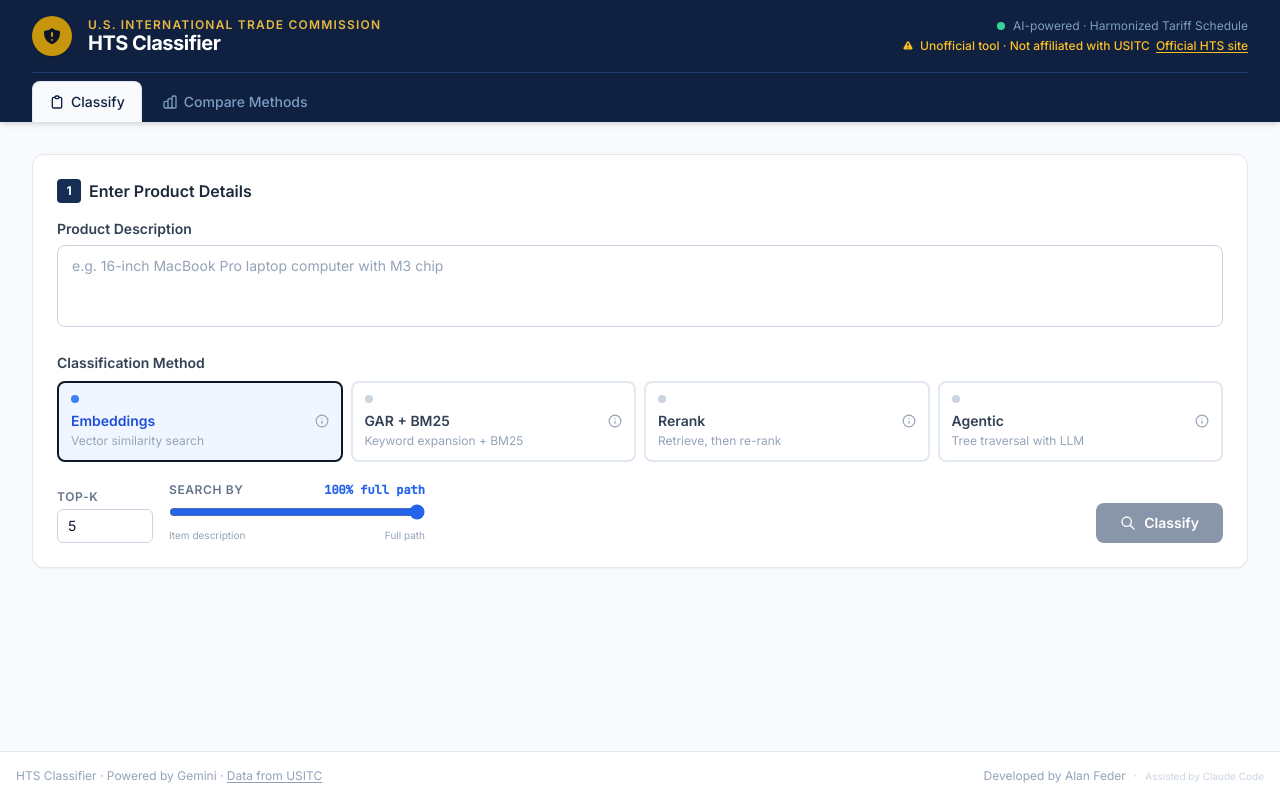
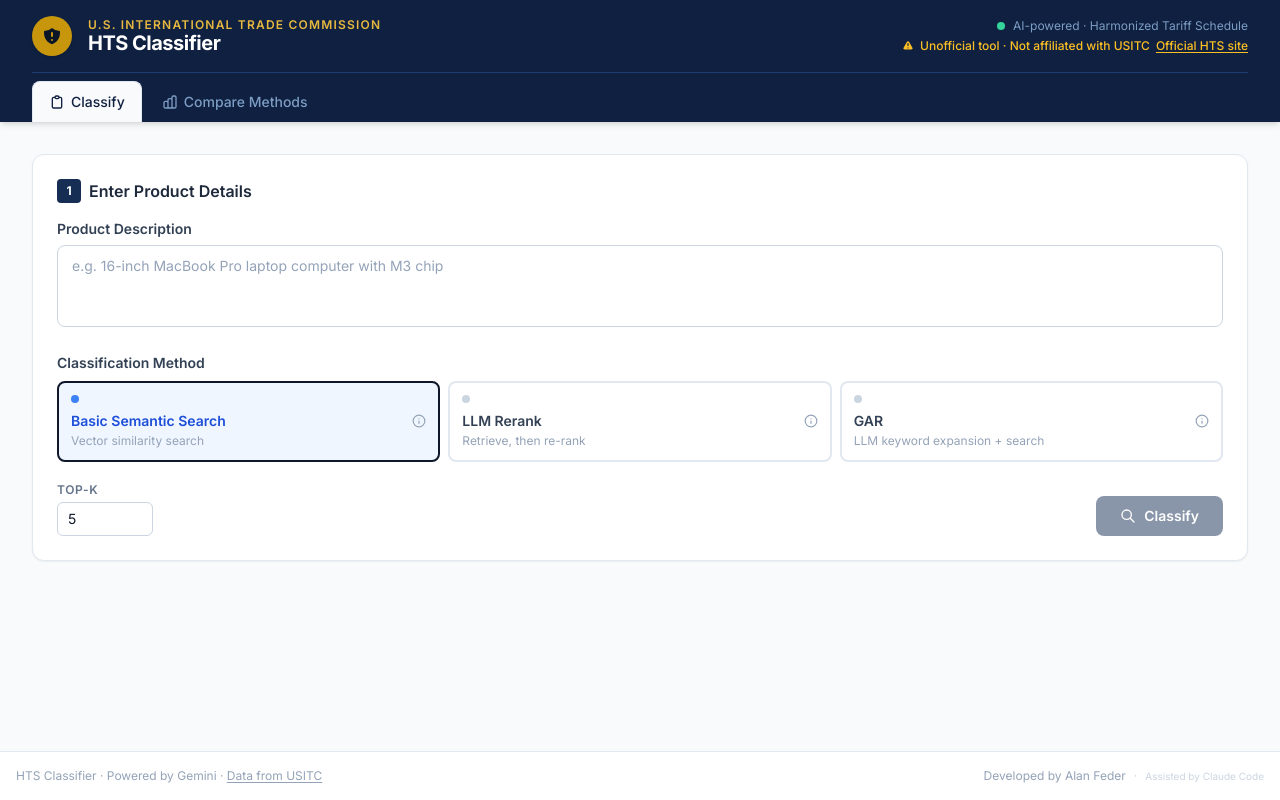
Before and after one commit to AlanFeder/hts1, a React (Vite) app in the folder frontend/: page / in a window 1280 px wide. Built offline with nearby package versions, Linux system fonts and the light colour scheme.

Commit message:
fix docs and frontend

```diff
--- a/frontend/src/components/ClassifyForm.tsx
+++ b/frontend/src/components/ClassifyForm.tsx
@@ -8,18 +8,18 @@
   defaultDescription?: string;
 }
 
-const METHODS: Method[] = ["embeddings", "gar", "rerank", "agentic"];
+const METHODS: Method[] = ["embeddings", "rerank", "gar"];
 
 const METHOD_SHORT: Record<Method, string> = {
   embeddings: "Vector similarity search",
-  gar: "Keyword expansion + BM25",
+  gar: "LLM keyword expansion + search",
   rerank: "Retrieve, then re-rank",
   agentic: "Tree traversal with LLM",
 };
 
 const METHOD_TOOLTIP: Record<Method, string> = {
   embeddings:
-    "Converts your description into a numeric vector using Google's text-embedding-005 model, then finds the closest HTS entries by cosine similarity in a pre-built ChromaDB index.\n\nNo LLM call is made — this is the fastest and cheapest method. Results are best when your description uses trade-style language similar to HTS text. Adjust Path Weight (0–1) to blend leaf-description vs. full-path embeddings.",
+    "Converts your description into a numeric vector using Google's text-embedding-005 model, then finds the closest HTS entries by cosine similarity in a pre-built ChromaDB index.\n\nNo LLM call is made — this is the fastest and cheapest method. Results are best when your description uses trade-style language similar to HTS text.",
   gar:
     "Sends your description to Gemini and asks it to generate 5 alternative HTS-style search phrases (e.g. \"iPhone\" → \"telephone sets for cellular networks\"). All phrases are combined and scored against HTS entries using BM25 keyword matching.\n\nBest when your description uses consumer or colloquial language that wouldn't appear verbatim in HTS text. One LLM call; moderate cost.",
   rerank:
@@ -32,9 +32,7 @@
   const [description, setDescription] = useState(defaultDescription);
   const [method, setMethod] = useState<Method>("embeddings");
   const [topK, setTopK] = useState(5);
-  const [pathWeight, setPathWeight] = useState<string>("1");
   const [candidatePool, setCandidatePool] = useState<string>("");
-  const [beamWidth, setBeamWidth] = useState<string>("");
 
   function handleSubmit(e: React.FormEvent) {
     e.preventDefault();
@@ -43,9 +41,9 @@
       description: description.trim(),
       method,
       top_k: topK,
-      path_weight: method === "embeddings" ? parseFloat(pathWeight) : null,
+      path_weight: method === "embeddings" ? 1 : null,
       candidate_pool: method === "rerank" && candidatePool !== "" ? parseInt(candidatePool) : null,
-      beam_width: method === "agentic" && beamWidth !== "" ? parseInt(beamWidth) : null,
+      beam_width: null,
     });
   }
 
@@ -70,7 +68,7 @@
         <label className="block text-sm font-semibold text-slate-700 mb-2">
           Classification Method
         </label>
-        <div className="grid grid-cols-2 gap-2 sm:grid-cols-4">
+        <div className="grid grid-cols-2 gap-2 sm:grid-cols-3">
           {METHODS.map((m) => {
             const meta = METHOD_META[m];
             const active = method === m;
@@ -141,36 +139,6 @@
           />
         </div>
 
-        {method === "embeddings" && (
-          <div className="w-64">
-            <div className="flex justify-between items-baseline mb-1">
-              <label className="text-xs font-semibold text-slate-500 uppercase tracking-wider">
-                Search by
-              </label>
-              <span className="text-xs font-mono text-blue-600 font-semibold">
-                {pathWeight === "0"
-                  ? "100% item description"
-                  : pathWeight === "1"
-                  ? "100% full path"
-                  : `${Math.round((1 - parseFloat(pathWeight)) * 100)}% description · ${Math.round(parseFloat(pathWeight) * 100)}% path`}
-              </span>
-            </div>
-            <input
-              type="range"
-              min={0}
-              max={1}
-              step={0.1}
-              value={pathWeight}
-              onChange={(e) => setPathWeight(e.target.value)}
-              className="w-full accent-blue-600"
-            />
-            <div className="flex justify-between text-[10px] text-slate-400 mt-0.5">
-              <span>Item description</span>
-              <span>Full path</span>
-            </div>
-          </div>
-        )}
-
         {method === "rerank" && (
           <div className="w-36">
             <label className="block text-xs font-semibold text-slate-500 mb-1 uppercase tracking-wider">
@@ -185,26 +153,6 @@
               value={candidatePool}
               onChange={(e) => setCandidatePool(e.target.value)}
               placeholder="20"
-              className="w-full rounded-md border border-slate-300 px-2.5 py-1.5 text-sm focus:outline-none focus:ring-2 focus:ring-blue-500"
-            />
-          </div>
-        )}
-
-        {method === "agentic" && (
-          <div className="w-36">
-            <label className="block text-xs font-semibold text-slate-500 mb-1 uppercase tracking-wider">
-              Beam Width{" "}
-              <span className="text-slate-400 normal-case font-normal">
-                (default 3)
-              </span>
-            </label>
-            <input
-              type="number"
-              min={1}
-              max={10}
-              value={beamWidth}
-              onChange={(e) => setBeamWidth(e.target.value)}
-              placeholder="3"
               className="w-full rounded-md border border-slate-300 px-2.5 py-1.5 text-sm focus:outline-none focus:ring-2 focus:ring-blue-500"
             />
           </div>
--- a/frontend/src/components/CompareView.tsx
+++ b/frontend/src/components/CompareView.tsx
@@ -5,7 +5,7 @@
 import ResultsTable from "./ResultsTable";
 import IntermediatesPanel from "./intermediates/IntermediatesPanel";
 
-const METHODS: Method[] = ["embeddings", "gar", "rerank", "agentic"];
+const METHODS: Method[] = ["embeddings", "rerank", "gar"];
 
 export default function CompareView() {
   const [description, setDescription] = useState("");
@@ -30,11 +30,11 @@
     if (!description.trim() || anyLoading) return;
     setExpanded(null);
 
-    // Fire all 4 in parallel
+    // Fire all methods in parallel
     METHODS.forEach((method) => {
       const startedAt = performance.now();
       setMethodState(method, { status: "loading", startedAt });
-      classify({ description: description.trim(), method, top_k: topK })
+      classify({ description: description.trim(), method, top_k: topK, path_weight: method === "embeddings" ? 1 : null })
         .then((data) => {
           const clientMs = performance.now() - startedAt;
           setMethodState(method, { status: "success", data, clientMs });
@@ -289,7 +289,7 @@
 
       {/* Per-method expandable result cards */}
       {anyDone && (
-        <div className="grid grid-cols-1 lg:grid-cols-2 gap-4">
+        <div className="grid grid-cols-1 lg:grid-cols-3 gap-4">
           {METHODS.map((method) => {
             const s = states[method];
             const meta = METHOD_META[method];
--- a/frontend/src/types.ts
+++ b/frontend/src/types.ts
@@ -91,21 +91,21 @@
   { label: string; color: string; bg: string; border: string; dot: string }
 > = {
   embeddings: {
-    label: "Embeddings",
+    label: "Basic Semantic Search",
     color: "text-blue-700",
     bg: "bg-blue-50",
     border: "border-blue-200",
     dot: "bg-blue-500",
   },
   gar: {
-    label: "GAR + BM25",
+    label: "GAR",
     color: "text-emerald-700",
     bg: "bg-emerald-50",
     border: "border-emerald-200",
     dot: "bg-emerald-500",
   },
   rerank: {
-    label: "Rerank",
+    label: "LLM Rerank",
     color: "text-purple-700",
     bg: "bg-purple-50",
     border: "border-purple-200",
```
Also changed, not shown: 5 other files (tests, documents, lock files or other folders).
